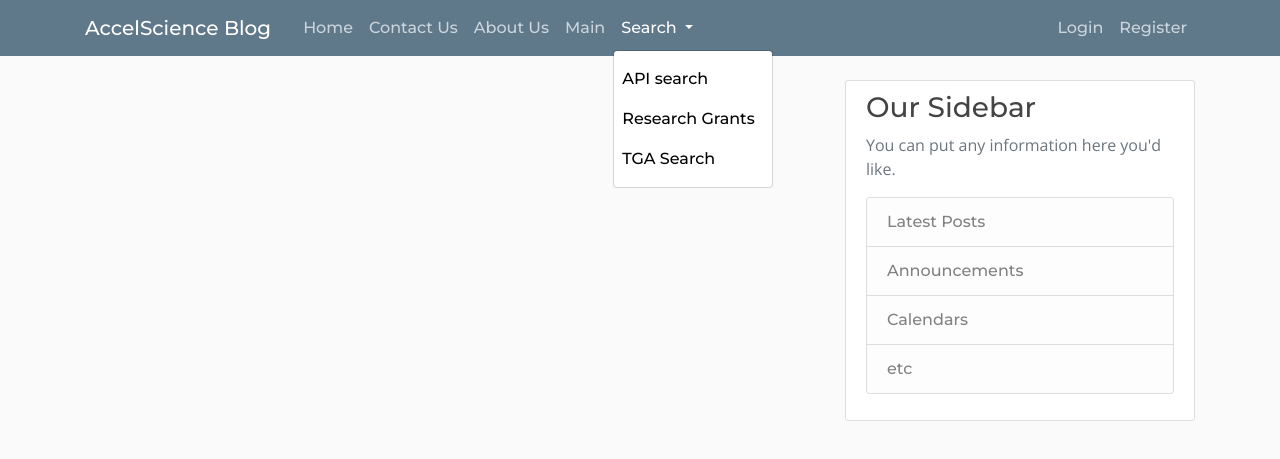
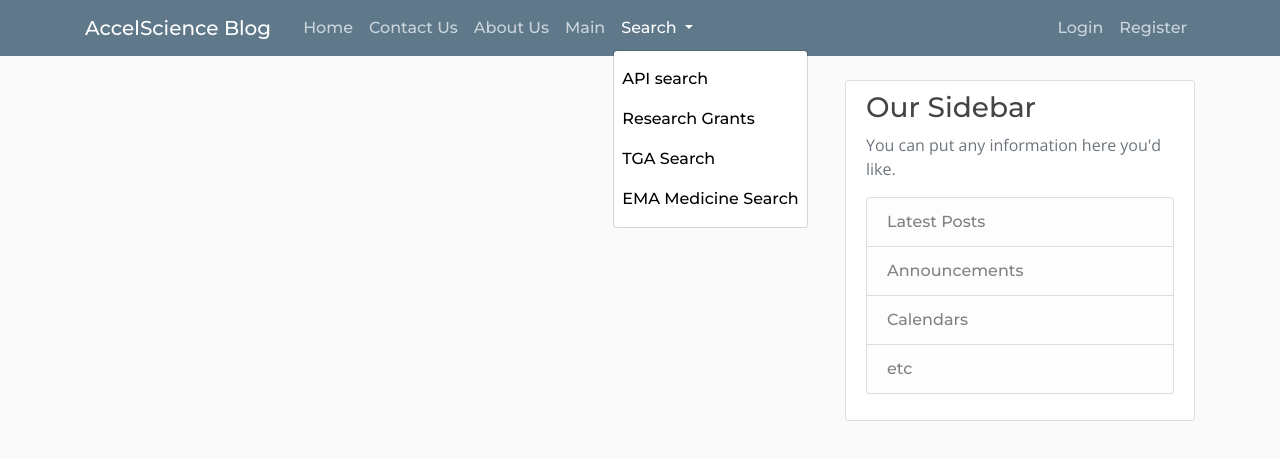
Before and after one commit to Omaraghaa/project123, a Django app: template blog/templates/blog/home.html in a window 1280 px wide, after a click on "Search". Shown: the top 459 px of the page. Run offline with Django 3.2, Linux system fonts and the light colour scheme; the template is opened without the code that fills it, so the values that code supplies are empty; some libraries are stand-ins or nearby versions; some web fonts are replaced.

Commit message:
Integrating EMA Search

```diff
--- a/blog/templates/blog/base.html
+++ b/blog/templates/blog/base.html
@@ -55,6 +55,8 @@
                                 <a class="dropdown-item nav-item nav-link" style="color: black;" href="{% url 'index' %}">API search</a>
                                 <a class="dropdown-item nav-item nav-link" style="color: black;" href="{% url 'index1' %}">Research Grants</a>
                                 <a class="dropdown-item nav-item nav-link" style="color: black;" href="{% url 'index2' %}">TGA Search</a>
+                                <a class="dropdown-item nav-item nav-link" style="color: black;" href="{% url 'index3' %}">EMA Medicine Search</a>
+
                               </div>
                         </li>
 <!--
```
